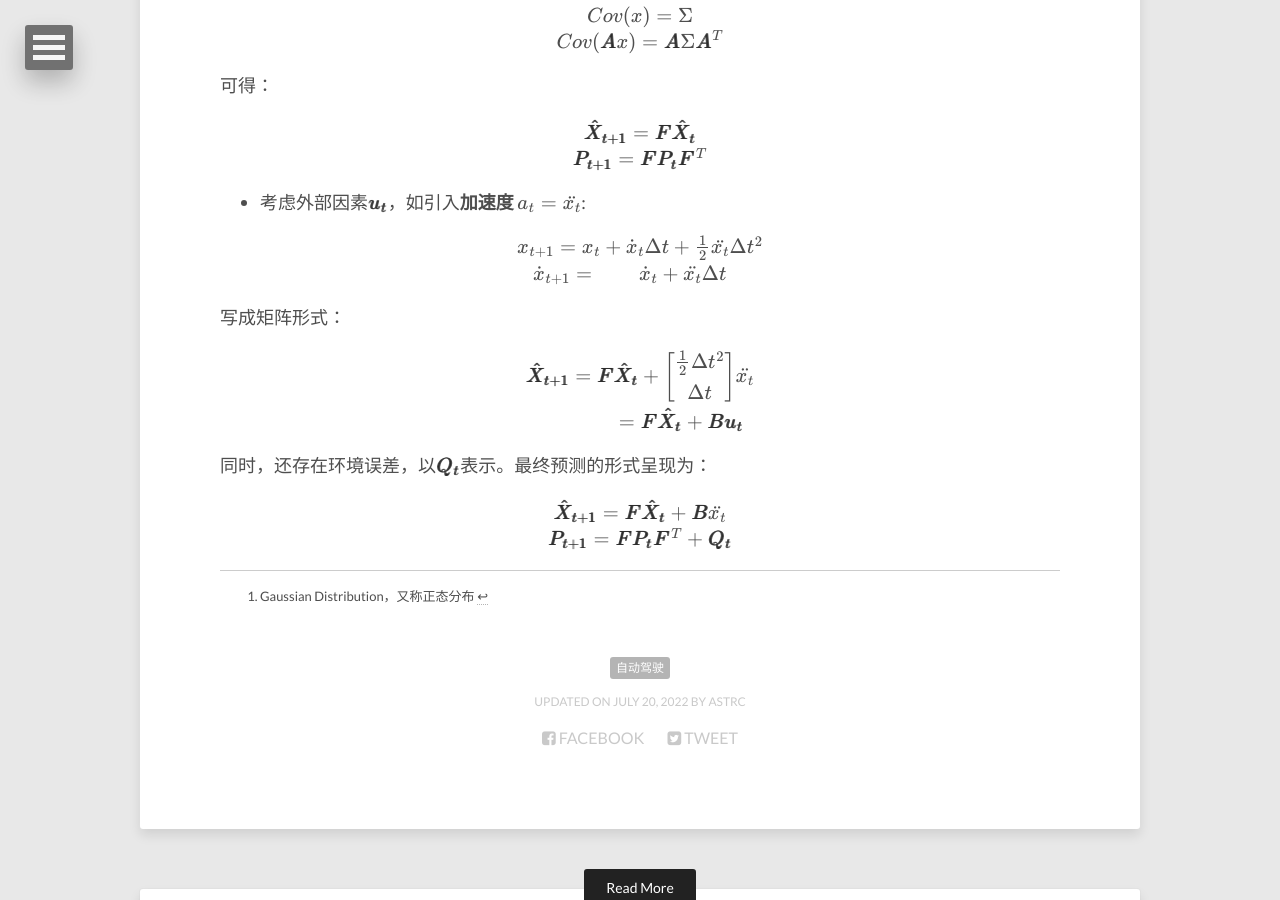
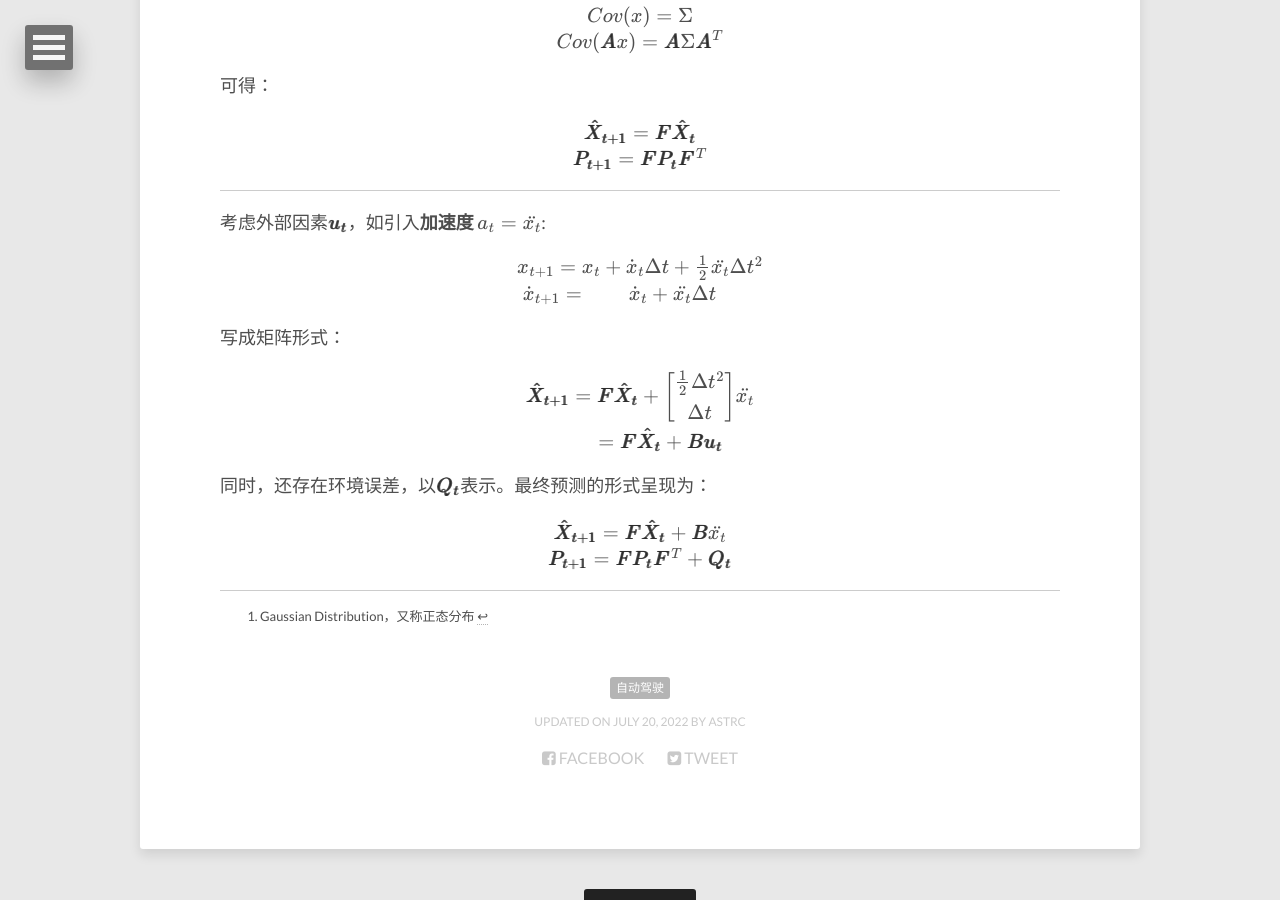
Before and after one commit to lucameng/lucameng.github.io, a Jekyll site: the page built from _posts/2022-07-20-Kalman-Filter.md, in a window 1280 px wide and 900 px high, scrolled down 3632 px. Built offline with Jekyll 4.4.1, drawn with Linux system fonts in a browser that asks for light colours; formulas are drawn with MathJax 3.

Commit message:
update KF

```diff
--- a/_posts/2022-07-20-Kalman-Filter.md
+++ b/_posts/2022-07-20-Kalman-Filter.md
@@ -164,7 +164,7 @@ $
 
 ### Prediction
 
-- 将**加速度**等视作外部因素，只考虑小车本身的运动，有：
+将**加速度**等视作外部因素，只考虑小车本身的运动，有：
 
 <center>
 $
@@ -216,7 +216,9 @@ $
 $
 </center>
 
-- 考虑外部因素$$ \pmb{u_t} $$，如引入**加速度** $$a_t = \ddot{x_t}$$:
+---
+
+考虑外部因素$$ \pmb{u_t} $$，如引入**加速度** $$a_t = \ddot{x_t}$$:
 
 <center>
 $
@@ -226,7 +228,7 @@ $
 
 <center>
 $
-\dot{x}_{t+1}=\qquad \dot{x}_{t} + \ddot{x_t} \Delta t \quad
+\dot{x}_{t+1}=\qquad \dot{x}_{t} + \ddot{x_t} \Delta t \qquad
 $
 </center>
 
```
Also changed, not shown: other parts of _posts/2022-07-20-Kalman-Filter.md (+1 -1 lines).
